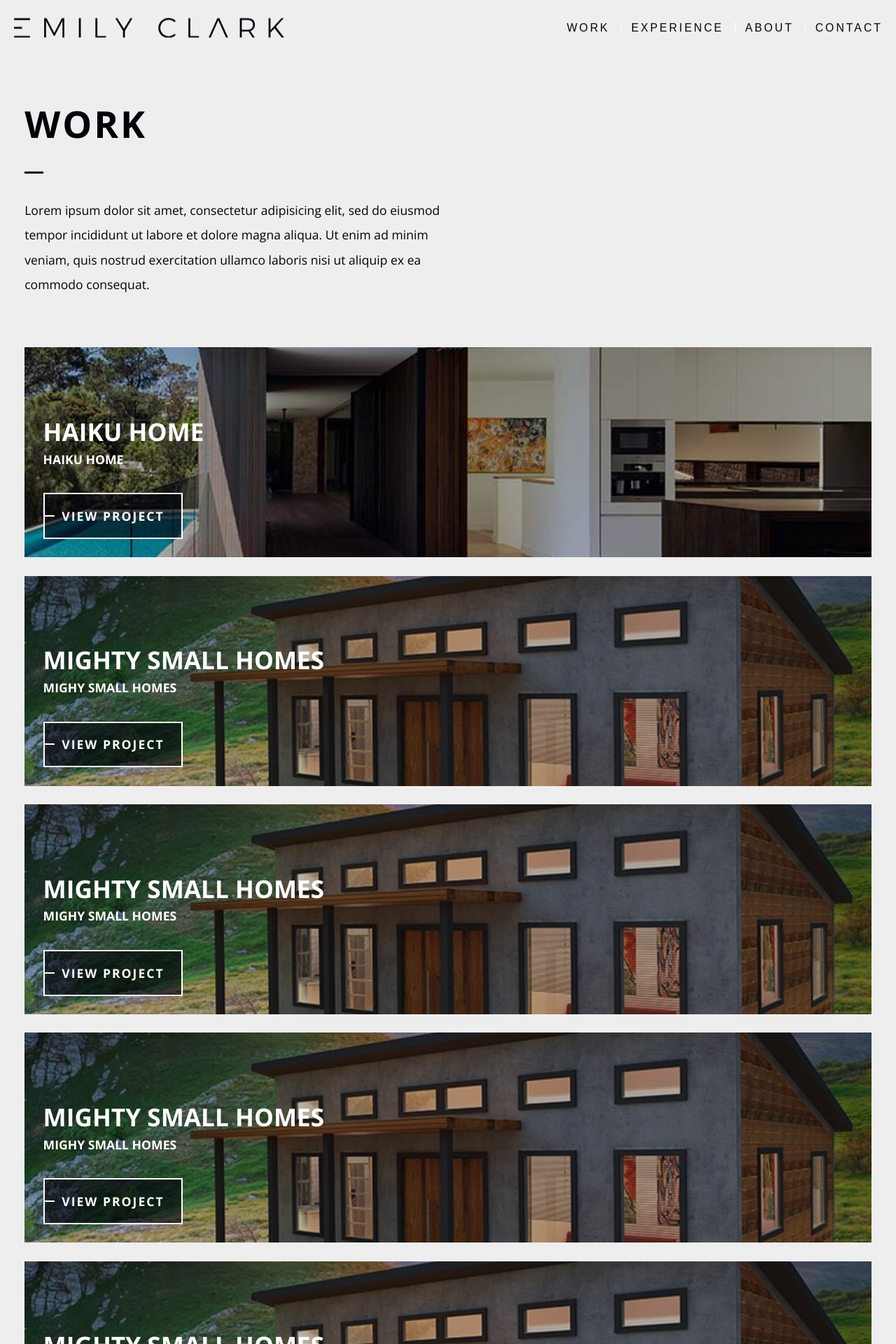
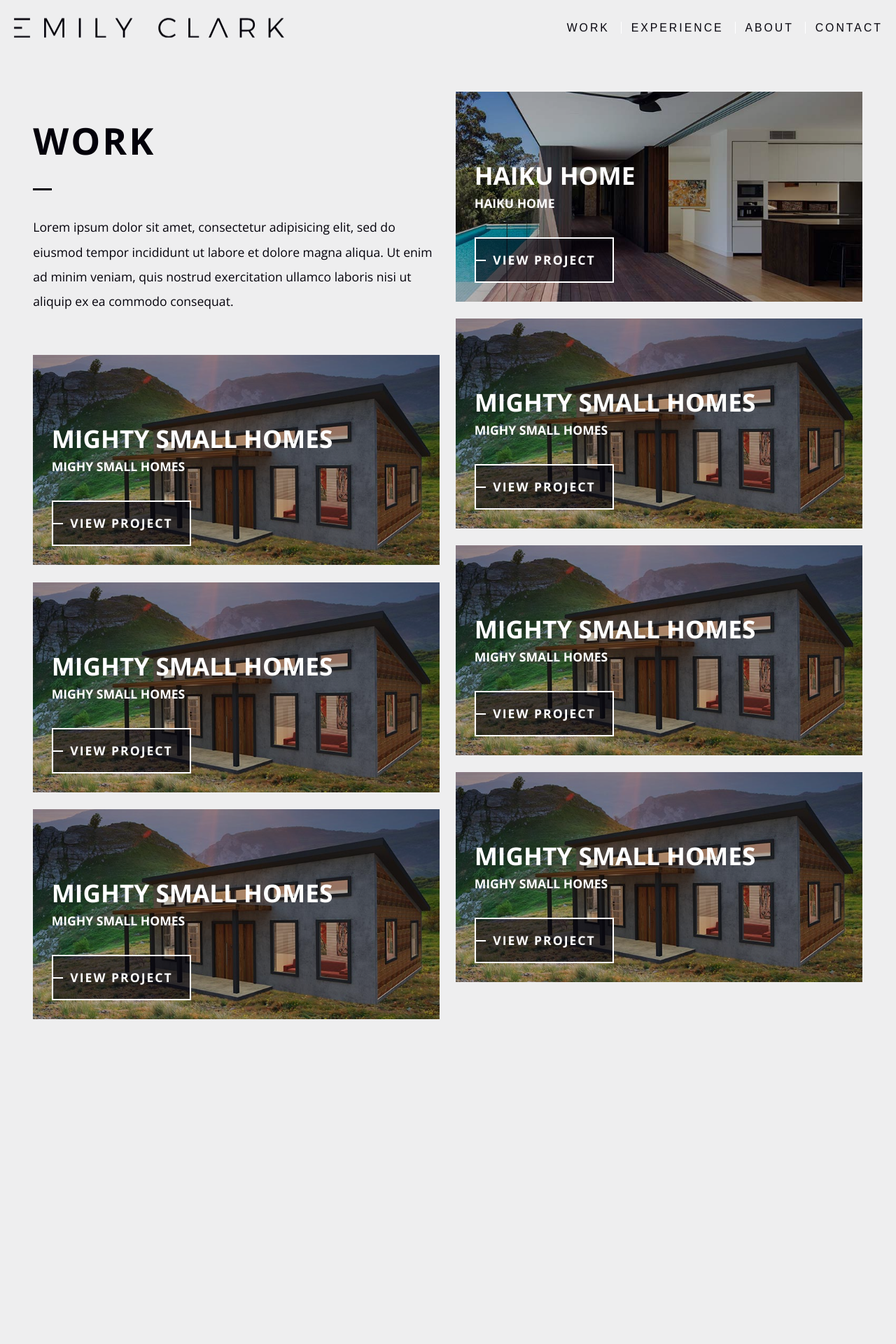
Before and after one commit to EmilyBlaineClark/emilyblaineclark.github.io, a Jekyll site: the page built from designy-things.html, in a window 1280 px wide. Shown: the top 1920 px of the page at 70% size. Built offline with Jekyll 4.4.1, drawn with Linux system fonts in a browser that asks for light colours; nearby versions of some CDN libraries; comment, search, counter and statistics services are not loaded; after the commit the page ends 1503 px from its top, so only the background shows below that.

Commit message:
work page masonry

```diff
--- a/_layouts/default.html
+++ b/_layouts/default.html
@@ -23,6 +23,8 @@
 
     <!-- <script src="https://code.jquery.com/jquery-3.2.1.slim.min.js" integrity="sha256-k2WSCIexGzOj3Euiig+TlR8gA0EmPjuc79OEeY5L45g=" crossorigin="anonymous"></script> -->
     <script src="https://code.jquery.com/jquery-3.2.1.min.js" integrity="sha256-hwg4gsxgFZhOsEEamdOYGBf13FyQuiTwlAQgxVSNgt4=" crossorigin="anonymous"></script>
+    <script type="text/javascript" src="{{ "/js/image-scale.min.js" | prepend: site.baseurl }}"></script>
+    <script type="text/javascript" src="{{ "/js/masonry.min.js" | prepend: site.baseurl }}"></script>
     <script defer type="text/javascript" src="{{ "/js/scripts.js" | prepend: site.baseurl }}"></script>
   </body>
 
--- a/_sass/_page.scss
+++ b/_sass/_page.scss
@@ -543,11 +543,21 @@
 }
 
 
+.work-masonry{
+  width: 100%;
+}
+
+.grid-item,
+.grid-sizer{
+  width: 48%;
+  margin: 1%;
+}
+
 .piece{
   overflow: hidden;
+  display: block;
+  position: relative;
   padding: 1.5em;
-  margin-top: 1.5em;
-  margin-bottom: 1.5em;
   height: 300px;
 
   &:after{
--- a/designy-things.html
+++ b/designy-things.html
@@ -4,16 +4,15 @@
 ---
 
 <div class="page-content">
-
-  <div class="flex">
-    <div class="one two-800">
+  <div class="grid work-mansonry">
+    <div class="grid-sizer"></div>
+    <div class="page--text grid-item">
       <h1 class="page-title">Work</h1>
       <p>Lorem ipsum dolor sit amet, consectetur adipisicing elit, sed do eiusmod tempor incididunt ut labore et dolore magna aliqua. Ut enim ad minim veniam, quis nostrud exercitation ullamco laboris nisi ut aliquip ex ea commodo consequat.</p>
     </div>
-  </div>
 
     {%for piece in site.things%}
-    <div class="piece">
+    <div class="piece grid-item">
       <img class="piece--image scale" data-scale="best-fill" data-align="center" src="{{piece.thumbnail_url}}" alt="Bg Image">
       <div class="piece--info-wrap">
         <span class="piece--page-title">{{piece.page_title}}</span>
@@ -24,5 +23,5 @@
     {%endfor%}
 
   </div>
-
+</div>
 {% include check_auth.html %}
--- a/js/scripts.js
+++ b/js/scripts.js
@@ -1,22 +1,9 @@
-/*! image-scale v2.2 | ©2012-2016 GestiXi | Licensed under the MIT license */
-// https://github.com/gestixi/image-scale
-(function(l){"function"===typeof define&&define.amd?define(["jquery"],l):"object"===typeof module&&module.exports?module.exports=function(m,a){void 0===a&&(a="undefined"!==typeof window?require("jquery"):require("jquery")(m));l(a);return a}:l(jQuery)})(function(l){l.fn.imageScale=function(a){return this.each(function(){var f=this,d=l(this),b=d.data("imageScale"),g="IMG"===this.tagName?d:d.find("img");if(b)if("string"==typeof a)b[a]();else if("object"==typeof a)b[a.method||"scale"](!1,a);else b.scale();
-else{var e=g[0].complete,k=l.extend({},l.fn.imageScale.defaults,"object"==typeof a&&a),h=function(){d.data("imageScale",b=new m(f,k));b.scale(!0,k)};e?h.apply(d[0]):g.on("load",h).attr("src",g.attr("src"))}})};l.fn.imageScale.defaults={scale:"best-fill",align:"center",parent:null,hideParentOverflow:!0,fadeInDuration:0,rescaleOnResize:!1,didScale:function(a,f){},logLevel:0};var m=function(a,f){var d=this;d.options=f;d.element=a;var b=d.$element=l(a),g=d.$img="IMG"===a.tagName?b:b.find("img"),e=d.img=
-g[0];d.src=g.attr("src");d.imgWidth=e.naturalWidth||e.width;d.imgHeight=e.naturalHeight||e.height;b=d.$parent=f.parent?f.parent:l(b.parent()[0]);d.parent=b[0];"static"===b.css("position")&&b.css("position","relative");f.rescaleOnResize&&l(window).resize(function(a){d.scheduleScale()})};l.fn.imageScale.Constructor=m;m.prototype={NONE:"none",FILL:"fill",BEST_FILL:"best-fill",BEST_FIT:"best-fit",BEST_FIT_DOWN_ONLY:"best-fit-down",ALIGN_LEFT:"left",ALIGN_RIGHT:"right",ALIGN_CENTER:"center",ALIGN_TOP:"top",
-ALIGN_BOTTOM:"bottom",ALIGN_TOP_LEFT:"top-left",ALIGN_TOP_RIGHT:"top-right",ALIGN_BOTTOM_LEFT:"bottom-left",ALIGN_BOTTOM_RIGHT:"bottom-right",constructor:m,element:null,options:null,scale:function(a,f){if(!this._isDestroyed&&!1!==this._canScale){var d=this,b=this.options,g=this.$parent,e=this.element,k=this.$element,h=this.$img;if(a)b.hideParentOverflow&&g.css({overflow:"hidden"});else if(this.src!==h.attr("src")){this.destroy();k.data("imageScale",null);k.imageScale(b);return}this._didScheduleScale=
-!1;if(!b.rescaleOnResize||f||this._needUpdate(this.parent)){f=f?f:{};if(h=f.transition)this._canScale=!1,k.css("transition","all "+h+"ms"),setTimeout(function(){d._canScale=null;k.css("transition","null")},h);var h=f.destWidth?f.destWidth:g.outerWidth(),c=f.destHeight?f.destHeight:g.outerHeight(),l=f.destWidth?f.destWidth:g.innerWidth(),n=f.destHeight?f.destHeight:g.innerHeight(),g=h-l,l=c-n,n=k.attr("data-scale"),m=k.attr("data-align"),n=n?n:b.scale,r=m?m:b.align,m=b.fadeInDuration;if(n){this._cacheDestWidth===
-h&&this._cacheDestHeight===c&&2<b.logLevel&&console.log("imageScale - DEBUG NOTICE: The parent size hasn't changed: dest width: '"+h+"' - dest height: '"+c+"'.",e);var p=this.imgWidth,q=this.imgHeight;h&&c&&p&&q?(this._cacheDestWidth=h,this._cacheDestHeight=c,e=this._innerFrameForSize(n,r,p,q,h,c),g&&(e.x-=g/2),l&&(e.y-=l/2),k.css({position:"absolute",top:e.y+"px",left:e.x+"px",width:e.width+"px",height:e.height+"px","max-width":"none"}),a&&m&&(k.css({display:"none"}),k.fadeIn(m)),b.didScale.call(this,
-a,f)):0<b.logLevel&&console.error("imageScale - DEBUG ERROR: The dimensions are incorrect: source width: '"+p+"' - source height: '"+q+"' - dest width: '"+h+"' - dest height: '"+c+"'.",e)}else 2<b.logLevel&&console.log("imageScale - DEBUG NOTICE: The scale property is null.",e)}}},destroy:function(){this._isDestroyed=!0;this.$element.removeData("imageScale")},_innerFrameForSize:function(a,f,d,b,g,e){var k,h,c;c={x:0,y:0,width:g,height:e};if(a===this.FILL)return c;k=g/d;h=e/b;switch(a){case this.BEST_FIT_DOWN_ONLY:a!==
-this.BEST_FIT_DOWN_ONLY&&1<this.options.logLevel&&console.warn("imageScale - DEBUG WARNING: The scale '"+a+"' was not understood.");a=d>g||b>e?k<h?k:h:1;break;case this.BEST_FIT:a=k<h?k:h;break;case this.NONE:a=1;break;default:a=k>h?k:h}d*=a;b*=a;c.width=Math.round(d);c.height=Math.round(b);switch(f){case this.ALIGN_LEFT:c.x=0;c.y=e/2-b/2;break;case this.ALIGN_RIGHT:c.x=g-d;c.y=e/2-b/2;break;case this.ALIGN_TOP:c.x=g/2-d/2;c.y=0;break;case this.ALIGN_BOTTOM:c.x=g/2-d/2;c.y=e-b;break;case this.ALIGN_TOP_LEFT:c.x=
-0;c.y=0;break;case this.ALIGN_TOP_RIGHT:c.x=g-d;c.y=0;break;case this.ALIGN_BOTTOM_LEFT:c.x=0;c.y=e-b;break;case this.ALIGN_BOTTOM_RIGHT:c.x=g-d;c.y=e-b;break;default:f!==this.ALIGN_CENTER&&1<this.options.logLevel&&console.warn("imageScale - DEBUG WARNING: The align '"+f+"' was not understood."),c.x=g/2-d/2,c.y=e/2-b/2}return c},_needUpdate:function(a){a=a.clientHeight+" "+a.clientWidth;return this._lastParentSize!==a?(this._lastParentSize=a,!0):!1},scheduleScale:function(){if(!this._didScheduleScale)if(window.requestAnimationFrame){var a=
-this;this._didScheduleScale=!0;requestAnimationFrame(function(){setTimeout(function(){a.scale()},0)})}else this.scale()}}});
-
-$(function() {
+(function($){
   $("img.scale").imageScale({
     rescaleOnResize: true,
     align: 'center'
   });
-});
+})(jQuery);
 
 (function($){
   var cursorX;
@@ -93,4 +80,28 @@
     });
   });
 
+  jQuery(".grid").masonry({
+    itemSelector: '.grid-item',
+    columnWidth: '.grid-sizer',
+    percentPosition: true,
+    horizontalOrder: true
+  });
+
+  var mItems = jQuery('.work-mansonry').children(".grid-item:odd");
+  var stStart = jQuery(document).scrollTop();
+  jQuery(document).on("scroll", function(event){
+    var nextSt = jQuery(document).scrollTop();
+    if(nextSt > stStart){
+      mItems.animate({
+        top: "-=1px"
+      }, 0)
+    } else {
+      mItems.animate({
+        top: "+=1px"
+      }, 0)
+    }
+    stStart = jQuery(document).scrollTop();
+  });
+
+  console.log(mItems);
 })(jQuery);
```
Also changed, not shown: js/image-scale.min.js (added), js/masonry.min.js (added). Lines whose indentation alone changed are shown as unchanged.
